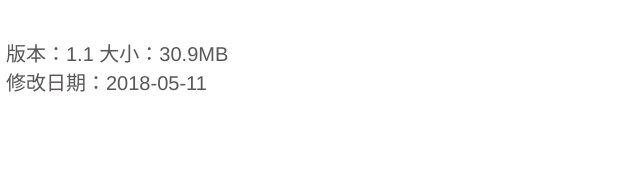
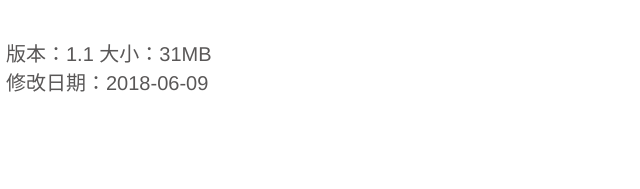
Before and after one commit to ipa-download/SanLian, a plain HTML site: page index.html in a window 1280 px wide. Shown: the top 189 px of the page, 24-664 px from the left. Drawn offline with nearby package versions, Linux system fonts and the light colour scheme.

Commit message:
功能优化

```diff
--- a/index.html
+++ b/index.html
@@ -68,7 +68,7 @@
     </head>
     <body onload="setPage()">
         <div class="container-fluid" id="bodySet" style="display:none">
-            <p class="title text-left col-xs-12">版本：1.1   大小：30.9MB<br/>修改日期：2018-05-11</p>
+            <p class="title text-left col-xs-12">版本：1.1   大小：31MB<br/>修改日期：2018-06-09</p>
             <div class="row">
                 <div class="col-xs-12 middle text-center">
                     <p class=" text-center" class="">三联</p>
```
